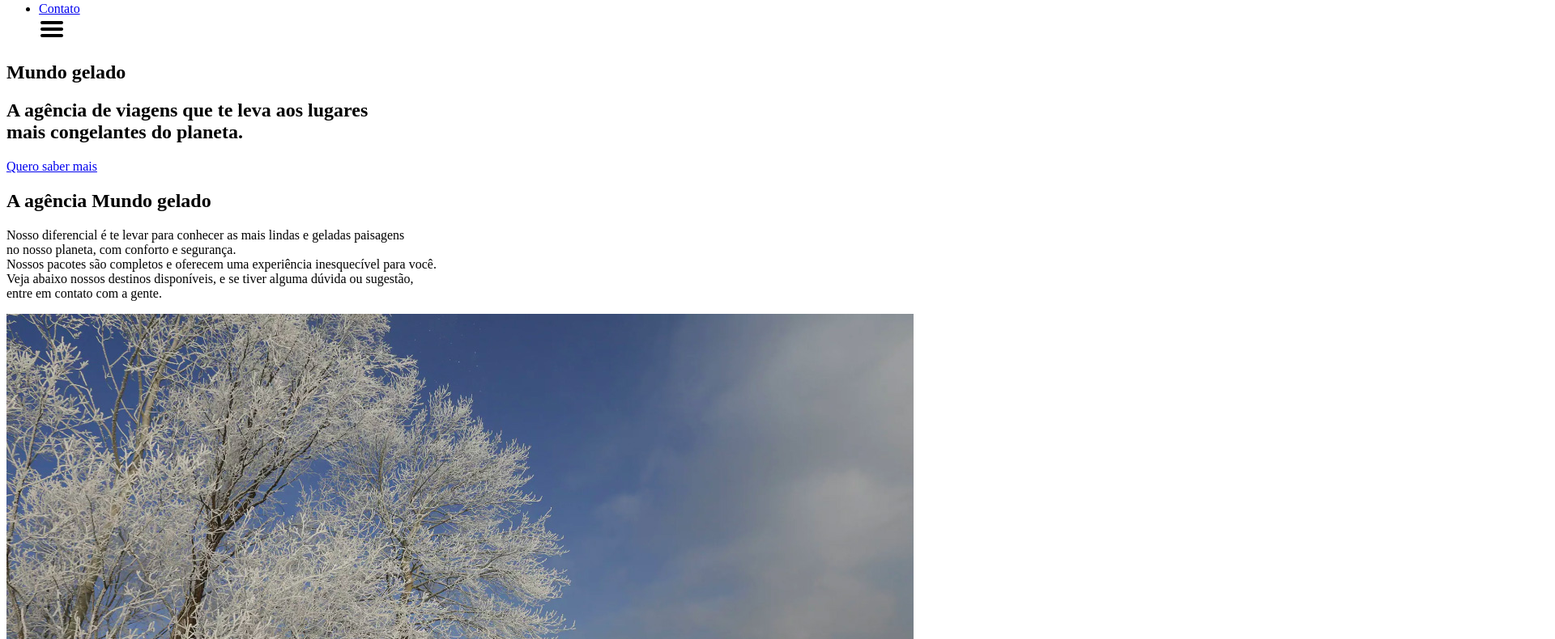
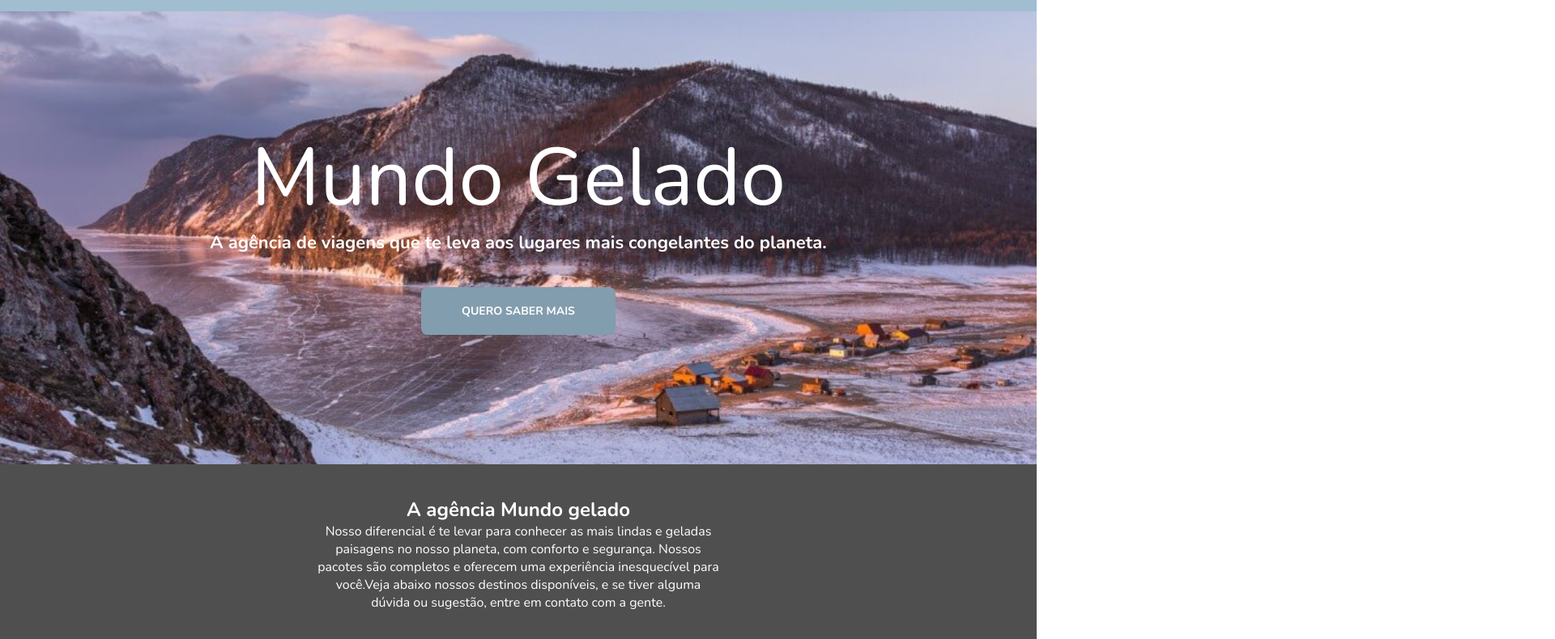
Before and after one commit to reprograma/On13-TodasEmTech-Responsividade, a plain HTML site: page exercicio-extra/mundo-gelado/index.html in a window 1280 px wide. Shown: the part 50-840 px from the top of the page at 81% size, 1920 px wide, since content can reach past the window. Drawn offline with nearby package versions, Linux system fonts and the light colour scheme.

Commit message:
Exercicio extra Mundo Gelado pronto

```diff
--- a/exercicio-extra/mundo-gelado/css/style.css
+++ b/exercicio-extra/mundo-gelado/css/style.css
@@ -0,0 +1,227 @@
+* {
+    margin: 0;
+    padding: 0;
+    box-sizing: border-box;
+    font-family: 'Nunito', sans-serif;
+}
+a {
+    text-decoration: none;
+}
+
+.nav__menu {
+    display: flex;
+    align-items: center;
+    height: 12vh;
+}
+
+.nav__menu li{
+    list-style: none;
+}
+
+.nav__link {
+    display: none;
+}
+
+.nav__mobile {
+    margin-left: auto;
+    width: 40px;
+    height: 40px;
+}
+
+.banner {
+    width: 100%;
+    display: flex;
+    flex-direction: column;
+    justify-content: center;
+    align-items: center;
+    text-align: center;
+    background: url(./../img/foto-banner.jpg) no-repeat;
+    background-size: cover;
+    background-position: 60% 50%;
+    object-fit:cover;
+    height: 70vh;
+}
+
+.banner__title {
+    font-size: 100px;
+    font-weight: 300;
+    color: #ffffff;
+    line-height: 90px;
+}
+
+.banner__subtitle {
+    font-size: 22px;
+    color: #ffffff;
+    margin-bottom: 40px;
+    margin-top: 20px;
+}
+.btn {
+    background-color: #829dad;
+    color: #ffffff;
+    font-size: 14px;
+    font-weight: 700;
+    padding: 20px 50px;
+    border-radius: 8px;
+    cursor: pointer;
+    text-transform: uppercase;
+
+}
+
+.about {
+    display: flex;
+    flex-direction: column;
+    justify-content: center;
+    align-items: center;
+    gap: 10px;
+    text-align: center;
+    padding: 40px;
+    background-color: #4F4F4F;
+    color: #ffffff;
+}
+
+#destinos {
+    display: flex;
+    flex-direction: column;
+    justify-content: center;
+    align-items: center;
+    padding: 0 24px;
+}
+
+#destinos h3, p {
+    text-align: center;
+}
+
+.destination--siberia__img, .destination--groelandia__img, .destination--antartida__img {
+    width: 100%;
+    height: 300px;
+}
+
+.destination--siberia, .destination--groenlandia {
+    margin: 50px 0;
+}
+
+
+
+.destination__description {
+    display: flex;
+    flex-direction: column;
+    justify-content: center;
+    align-items: center;
+    gap: 10px;
+    height: 300px;
+    padding: 0 30px;
+    background-color: #000;
+    color: #ffffff;
+}
+.destination__description p {
+    color: #828282;
+}
+
+.destination__title {
+    font-size: 22px;
+}
+
+.footer {
+    height: 35vh;
+    display: flex;
+    flex-direction: column;
+    justify-content: center;
+    align-items: center;
+    gap: 20px;
+    background-color: #000;
+    padding: 30px 0;
+}
+
+.footer a {
+    color: #829dad;
+}
+
+.footer small {
+    color: #828282;
+}
+
+.footer__socialmedia {
+    display: flex;
+    flex-direction: row;
+    gap: 20px;
+    list-style: none;
+}
+
+@media (min-width: 750px) {
+    .nav {
+        background-color: #a0bed0;
+
+    }
+    .nav__menu {
+        margin-right: 60px;
+        display: flex;
+        flex-direction: row;
+        justify-content: flex-end;
+        gap: 20px;
+        height: 8vh;
+        list-style: none;
+    }
+
+    .nav__link {
+        display: block;
+        color: #ffffff;
+    }
+
+    .nav__mobile {
+        display: none;
+    }
+
+    .about__textos {
+        width: 500px;
+    }
+
+    .container, .mosaico {
+        display: flex;
+        flex-direction: column;
+        justify-content: center;
+        align-items: center;
+    }
+
+    .mosaico {
+        margin-bottom: 60px;
+    }
+
+    .destination--siberia {
+        width: 920px;
+        display: flex;
+        justify-content: center;
+        align-items: center;
+
+    }
+
+    .destination--siberia__img {
+        width: 70%;
+        height: 400px;
+    }
+    .destination__text {
+        width: 30%;
+    }
+
+    .destination__text p {
+        padding: 0 16px;
+    }
+
+    .destination__border {
+        width: 10px;
+        height: 140px;
+        background-color:  #a0bed0 ;
+    }
+
+    .destination--groenlandia, .destination--antartida {
+        width: 920px;
+        display: flex;
+        margin: 0;
+    }
+
+    .destination--groenlandia__wrapper-img, .destination__description {
+        width: 50%;
+    }
+
+
+
+}
--- a/exercicio-extra/mundo-gelado/index.html
+++ b/exercicio-extra/mundo-gelado/index.html
@@ -13,7 +13,6 @@
   <body>
     <section>
       <nav class="nav">
-        <div class="container">
           <ul class="nav__menu">
             <li>
               <a href="#sobre" class="nav__link">Sobre</a>
@@ -26,22 +25,23 @@
             </li>
             <img src="img/menu-hamburger.png" alt="Menu mobile" class="nav__mobile">
           </ul>
-        </div>
       </nav>
     </section>
 
     <main>
       <section class="banner transition">
-        <h1 class="banner__title">Mundo gelado</h1>
-        <h2 class="banner__subtitle">A agência de viagens que te leva aos lugares<br> mais congelantes do planeta.</h2>
+        <h1 class="banner__title">Mundo Gelado</h1>
+        <h2 class="banner__subtitle">A agência de viagens que te leva aos lugares mais congelantes do planeta.</h2>
         <a href="#" class="btn btn--primary banner__btn transition">Quero saber mais</a>
       </section>
 
       <section class="about" id="sobre">
-        <h2 class="about__title">A agência Mundo gelado</h2>
-        <p>Nosso diferencial é te levar para conhecer as mais lindas e geladas paisagens<br> no nosso planeta, com conforto e segurança.<br>
-          Nossos pacotes são completos e oferecem uma experiência inesquecível para você.<br> Veja abaixo nossos destinos disponíveis, e se tiver alguma dúvida ou sugestão,<br>
+        <div class="about__textos">
+          <h2 class="about__title">A agência Mundo gelado</h2>
+          <p>Nosso diferencial é te levar para conhecer as mais lindas e geladas paisagens no nosso planeta, com conforto e segurança.
+          Nossos pacotes são completos e oferecem uma experiência inesquecível para você.Veja abaixo nossos destinos disponíveis, e se tiver alguma dúvida ou sugestão,
           entre em contato com a gente.</p>
+        </div>
       </section>
 
       <section id="destinos">
@@ -56,20 +56,20 @@
             </div>
           </div>
 
-          <div>
+          <div class="mosaico">
             <div class="destination--groenlandia">
               <div class="destination--groenlandia__wrapper-img">
-                <img src="img/groenlandia-1.jpg" alt="Foto groenlandia" class="destination--groenlandia__img">
+                <img src="img/groenlandia-1.jpg" alt="Foto groenlandia" class="destination--groelandia__img">
               </div>
               <div class="destination__description destination__description--groenlandia">
-                <h4 class="destination__title">Groenlândia</h4>
+                <h3 class="destination__title">Groenlândia</h3>
                 <p class="destination_paragraph destination_paragraph--groenlandia">A Groenlândia é a maior ilha do mundo e tem mais de 44 000 km de linha de costa. A população é escassa, confinada a pequenos povoados na costa. A ilha tem a segunda maior reserva de gelo do mundo, apenas ultrapassada pela Antártida.</p>
               </div>
             </div>
 
             <div class="destination--antartida">
               <div class="destination__description destination__description--antartida">
-                <h4 class="destination__title">Antártida</h4>
+                <h3 class="destination__title">Antártida</h3>
                 <p class="destination_paragraph">É o continente mais frio, mais seco, com a maior média de altitude e de maior índice de ventos fortes do planeta.[1] A temperatura mais baixa da Terra (-89,2 °C) foi registrada na Antártica, sendo a temperatura média na costa, durante o verão, de -10 °C; no interior do continente, é de -40 °C.</p>
               </div>
               <div class="destination--groenlandia__wrapper-img">
```
